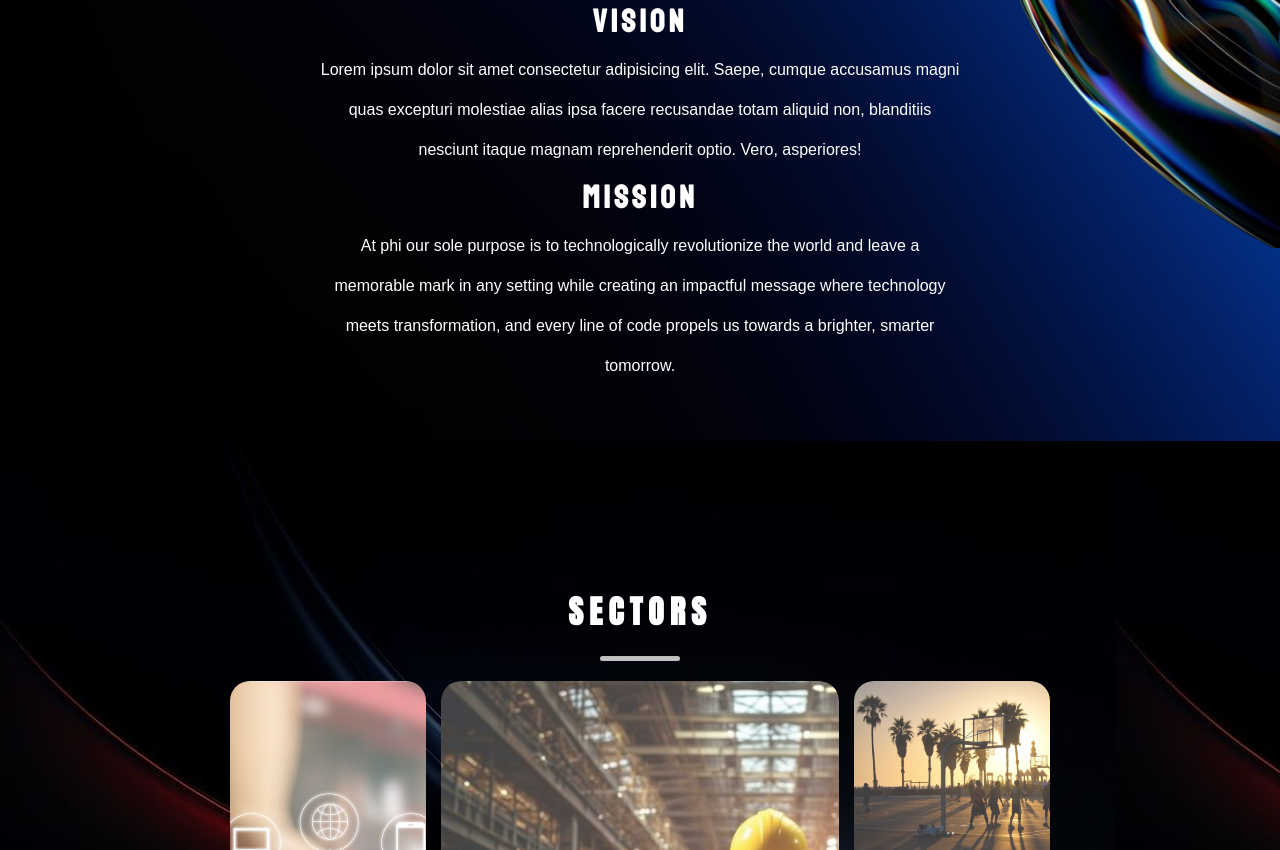
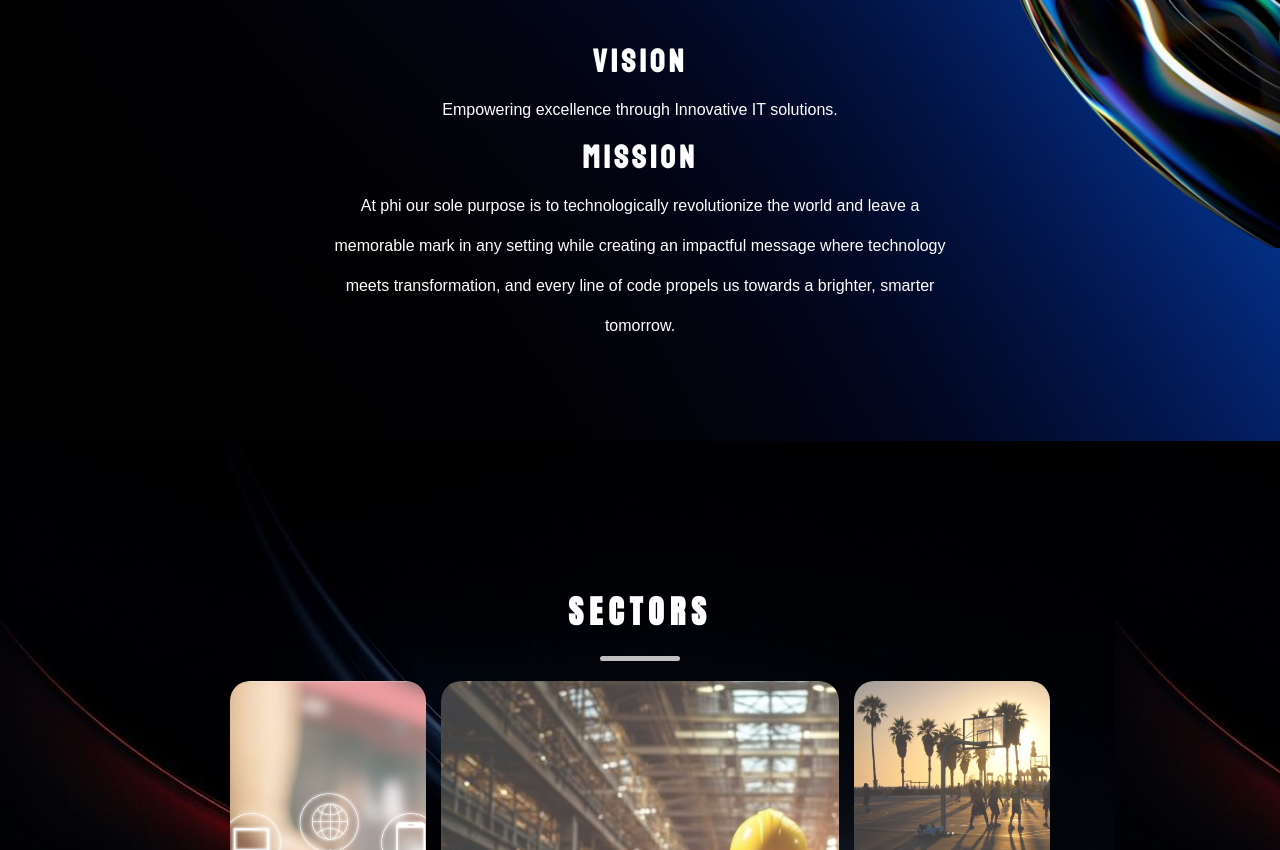
Before and after one commit to spacezookeeper/phi, a plain HTML site: page index.html in a window 1280 px wide. Shown: the part 1159-2009 px from the top of the page. Drawn offline with nearby package versions, Linux system fonts and the light colour scheme; files whose address does not match are found by name; a web font is replaced by a local one.

Commit message:
add vision

```diff
--- a/index.html
+++ b/index.html
@@ -100,7 +100,7 @@
         <h1 class="vission-mission-company-name">PhiHub</h1>
         <!-- <sup class="vission-mission-copy-right">© 2024 PHI</sup> -->
         <h1 class="vision-h1">Vision</h1>
-        <p class="vision-p">Lorem ipsum dolor sit amet consectetur adipisicing elit. Saepe, cumque accusamus magni quas excepturi molestiae alias ipsa facere recusandae totam aliquid non, blanditiis nesciunt itaque magnam reprehenderit optio. Vero, asperiores!</p>
+        <p class="vision-p">Empowering excellence through Innovative IT solutions.</p>
         <h1 class="mission-h1">Mission</h1>
         <p class="mission-p">At phi our sole purpose is to technologically revolutionize the world and leave a memorable mark in any setting while creating an impactful message where technology meets transformation, and every line of code propels us towards a brighter, smarter tomorrow.</p>
       </div>
```
